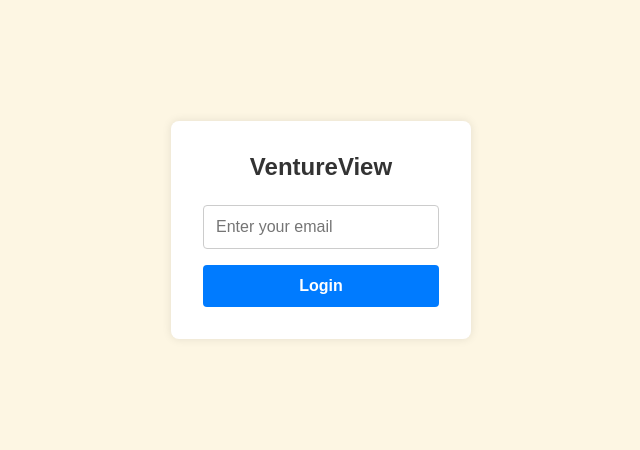
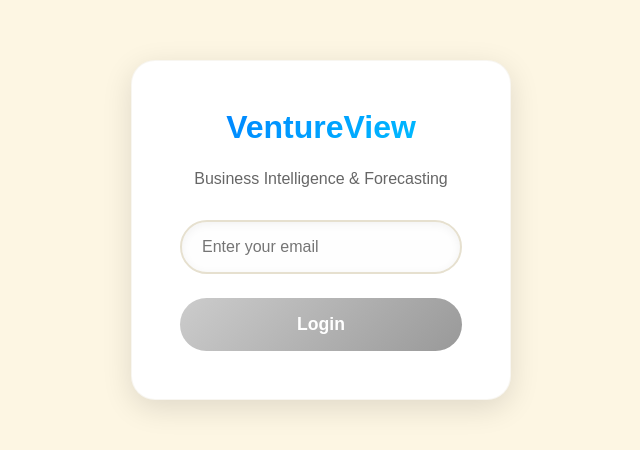
Before and after one commit to salsabat/VentureView, a React (Vite) app in the folder frontend/: page / in a window 1280 px wide. Shown: the part 170-620 px from the top of the page, without its empty margins (319-959 px from the left). Built offline with nearby package versions, Linux system fonts and the light colour scheme.

Commit message:
Added styling for login page

```diff
--- a/frontend/src/pages/Login.css
+++ b/frontend/src/pages/Login.css
@@ -7,49 +7,97 @@
 }
 
 .login-form {
-  background: white;
-  padding: 2rem;
-  border-radius: 8px;
-  box-shadow: 0 0 10px rgba(0, 0, 0, 0.1);
-  width: 300px;
   background: #ffffff;
+  padding: 3rem;
+  border-radius: 24px;
+  box-shadow: 0 8px 30px rgba(0, 0, 0, 0.12);
+  width: 380px;
+  max-width: 90%;
+  transition: transform 0.3s ease;
+  border: 1px solid rgba(230, 224, 207, 0.3);
+}
+
+.login-form:hover {
+  transform: translateY(-5px);
 }
 
 .login-form h2 {
   margin-bottom: 1.5rem;
   text-align: center;
-  color: #333;
+  color: #007bff;
+  font-size: 2rem;
+  font-weight: bold;
+  background: linear-gradient(135deg, #007bff, #00c6ff);
+  -webkit-background-clip: text;
+  -webkit-text-fill-color: transparent;
+  background-clip: text;
 }
 
 .login-form input {
   width: 100%;
-  padding: 0.75rem;
-  margin-bottom: 1rem;
-  border: 1px solid #ccc;
-  border-radius: 4px;
+  padding: 1rem 1.25rem;
+  margin-bottom: 1.5rem;
+  border: 2px solid #e6e0cf;
+  border-radius: 50px;
   font-size: 1rem;
+  transition: all 0.3s ease;
+  background-color: #fefefe;
+  box-shadow: 0 2px 10px rgba(0, 0, 0, 0.05) inset;
+}
+
+.login-form input:focus {
+  outline: none;
+  border-color: #007bff;
+  box-shadow: 0 0 0 3px rgba(0, 123, 255, 0.2);
+  transform: scale(1.01);
 }
 
 .login-form button {
   width: 100%;
-  padding: 0.75rem;
-  background-color: #007bff;
+  padding: 1rem 1.5rem;
+  background: linear-gradient(135deg, #007bff, #0056b3);
   color: white;
   border: none;
-  border-radius: 4px;
+  border-radius: 50px;
   font-weight: bold;
-  font-size: 1rem;
+  font-size: 1.1rem;
   cursor: pointer;
+  transition: all 0.3s ease;
+  box-shadow: 0 4px 15px rgba(0, 123, 255, 0.3);
 }
 
 .login-form button:hover {
-  background-color: #0056b3;
+  background: linear-gradient(135deg, #0069d9, #004494);
+  transform: translateY(-3px);
+  box-shadow: 0 6px 20px rgba(0, 123, 255, 0.4);
 }
-.login-form input,
-.login-form button {
-  width: 100%;
-  padding: 0.75rem;
+
+.login-form button:disabled {
+  background: linear-gradient(135deg, #cccccc, #999999);
+  cursor: not-allowed;
+  transform: none;
+  box-shadow: none;
+}
+
+.app-logo {
+  text-align: center;
+  margin-bottom: 2rem;
+}
+
+.app-logo h1 {
+  font-size: 2rem;
+  color: var(--primary);
+  margin-bottom: 0.25rem;
+}
+
+.app-logo p {
+  color: var(--text-light);
+  font-size: 0.9rem;
+}
+
+.app-tagline {
+  text-align: center;
+  color: #666;
   font-size: 1rem;
-  border-radius: 4px;
-  box-sizing: border-box;
+  margin-bottom: 2rem;
 }
--- a/frontend/src/pages/Login.jsx
+++ b/frontend/src/pages/Login.jsx
@@ -3,19 +3,30 @@ import "./Login.css";
 
 function Login({ onLogin }) {
   const [email, setEmail] = useState("");
+  const [isLoading, setIsLoading] = useState(false);
 
   const handleSubmit = async (e) => {
     e.preventDefault();
+    setIsLoading(true);
+
+    try {
       const res = await fetch("http://localhost:8000/login", {
         method: "POST",
         body: new URLSearchParams({ email }),
       });
       const data = await res.json();
+
       if (data.user_id) {
         localStorage.setItem("user_id", data.user_id);
+        localStorage.setItem("user_email", email);
         onLogin(data.user_id);
       } else {
         alert("Login failed.");
+      }
+    } catch (error) {
+      alert("Error connecting to server. Please try again.");
+    } finally {
+      setIsLoading(false);
     }
   };
 
@@ -23,6 +34,8 @@ function Login({ onLogin }) {
     <div className="login-container">
       <form className="login-form" onSubmit={handleSubmit}>
         <h2>VentureView</h2>
+        <p className="app-tagline">Business Intelligence & Forecasting</p>
+
         <input
           type="email"
           placeholder="Enter your email"
@@ -30,7 +43,9 @@ function Login({ onLogin }) {
           onChange={(e) => setEmail(e.target.value)}
           required
         />
-        <button type="submit">Login</button>
+        <button type="submit" disabled={isLoading || !email.trim()}>
+          {isLoading ? "Logging in..." : "Login"}
+        </button>
       </form>
     </div>
   );
```
Lines whose indentation alone changed are shown as unchanged.
